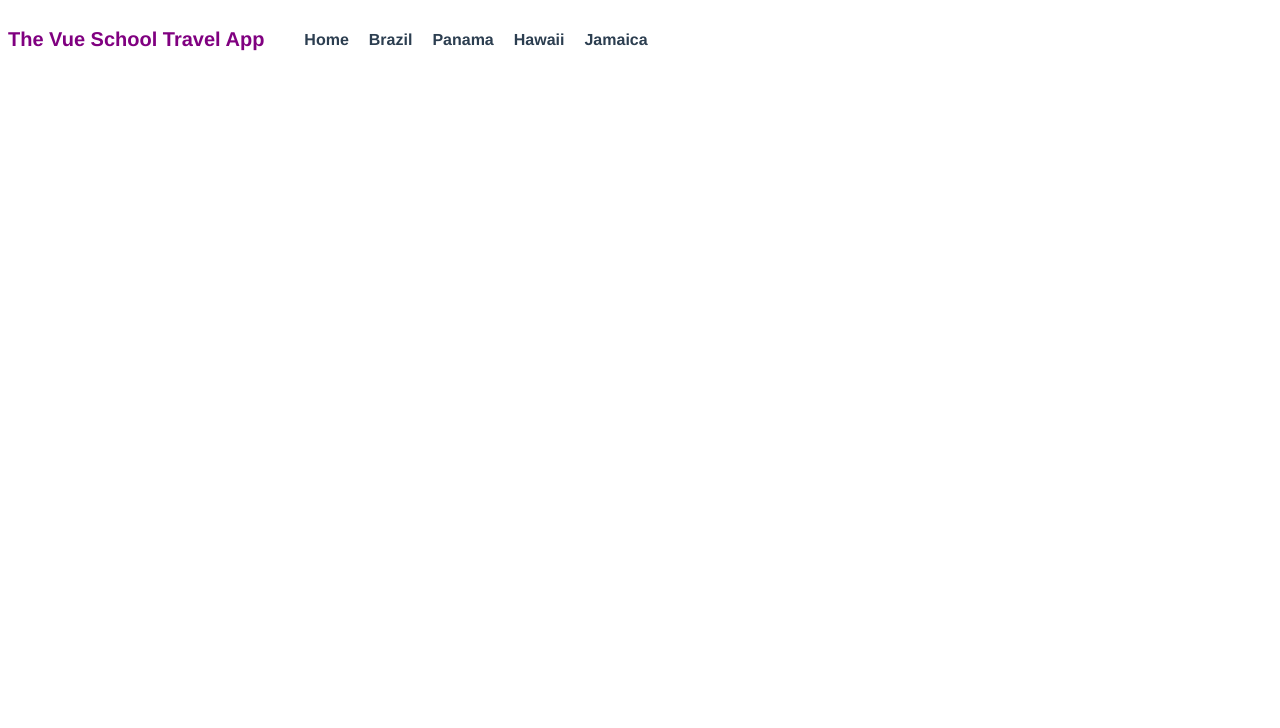
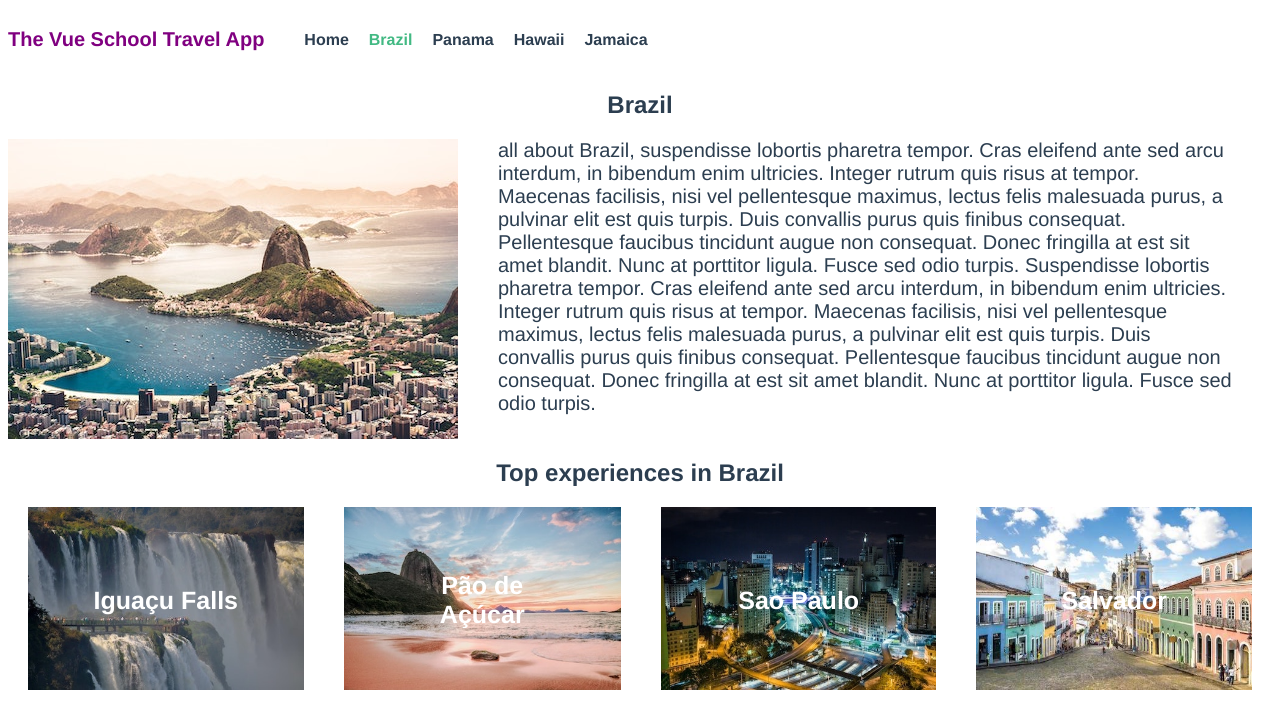
Before and after one commit to keperkjr/Vue-Travel-App, a Vue app: page /destination/brazil in a window 1280 px wide. Shown: the top 728 px of the page. Built offline with nearby package versions, Linux system fonts and the light colour scheme.

Commit message:
Added destination experiences to the destinations page - App completed

```diff
--- a/src/router/index.js
+++ b/src/router/index.js
@@ -21,10 +21,18 @@
       import(/* webpackChunkName: "about" */ "../views/About.vue")
   },
   {
-    path: "/details/:slug",
+    path: "/destination/:slug",
     name: "DestinationDetails",
     props: true,
-    component: () => import(/* webpackChunkName: "DestinationDetails" */ "../views/DestinationDetails")
+    component: () => import(/* webpackChunkName: "DestinationDetails" */ "../views/DestinationDetails"),
+    children: [
+      {
+        path: ":experienceSlug",
+        name: "experienceDetails",
+        props: true,
+        component: () => import(/*webpackChunkName: "ExperienceDetails"*/ "../views/ExperienceDetails")
+      }
+    ],
   },
   // {
   //   path: "/brazil",
@@ -51,7 +59,16 @@
 const router = new VueRouter({
   mode: "history",
   linkExactActiveClass: "vue-school-active-class",
-  routes
+  routes,
+  scrollBehavior: function(to, from, savedPosition) {
+      if (savedPosition) {
+        return savedPosition;
+      } else if (to.hash) {
+        return document.querySelector(to.hash).scrollIntoView({ behavior: 'smooth' });
+      } else {
+          return { x: 0, y: 0 }
+      }
+  },
 });
 
 export default router;
--- a/src/views/DestinationDetails.vue
+++ b/src/views/DestinationDetails.vue
@@ -1,13 +1,41 @@
 <template>
+    <div>
         <section class="destination">
             <h1>{{destination.name}}</h1>
             <div class="destination-details">
-            <img :src="getImgPath(destination.image)"
+                <img
+                    :src="getImgPath(destination.image)"
                     :alt="destination.name"
                 >
                 <p>{{ destination.description }}</p>
             </div>
         </section>
+
+        <section class="experiences">
+            <h2> Top experiences in {{destination.name}} </h2>
+
+            <article class="cards">
+                <div v-for="experience in destination.experiences"
+                    :key="experience.slug"
+                    class="card"
+                >
+                    <router-link :to="{
+                            name: 'experienceDetails',
+                            params: { experienceSlug: experience.slug },
+                            hash: '#experience',
+                        }"
+                    >
+                        <img :src="getImgPath(experience.image)" :alt="experience.name">
+                        <span class="card__text">
+                            {{experience.name}}
+                        </span>
+                    </router-link>
+                </div>
+            </article>
+
+            <router-view :key="$route.path" />
+        </section>
+    </div>
 </template>
 
 <script>
@@ -64,4 +92,29 @@
     font-size: 20px;
     text-align: left;
 }
+
+.cards {
+  display: flex;
+  justify-content: space-between;
+}
+
+.cards img {
+    max-height: 200px;
+}
+
+.card {
+    padding: 0 20px;
+    position: relative;
+}
+
+.card__text {
+    position: absolute;
+    top: 50%;
+    left: 50%;
+    transform: translate(-50%, -50%);
+    color: white;
+    font-size: 25px;
+    font-weight: bold;
+    text-decoration: none;
+}
 </style>
--- /dev/null
+++ b/src/views/ExperienceDetails.vue
@@ -0,0 +1,67 @@
+<template>
+    <section>
+        <h1>Experiences</h1>
+        <h2>{{experience.name}}</h2>
+        <div class="experience-details">
+            <img
+                :src="getImgPath(experience.image)"
+                :alt="experience.name"
+            >
+            <p id="experience">{{experience.description}}</p>
+        </div>
+    </section>
+</template>
+
+<script>
+import store from "@/store.js"
+
+export default {
+    props: {
+        slug: {
+            type: String,
+            required: true,
+        },
+        experienceSlug: {
+            type: String,
+            required: true,
+        }
+    },
+    computed: {
+        destination() {
+            return store.destinations.find(
+                destination => destination.slug == this.slug
+            );
+        },
+        experience() {
+            return this.destination.experiences.find(
+                experience => experience.slug == this.experienceSlug
+            )
+        }
+    },
+    methods: {
+        getImgPath(image) {
+            let path = require(`@/assets/${image}`);
+            return path;
+        }
+    }
+}
+</script>
+
+<style scoped>
+img {
+  max-width: 600px;
+  height: auto;
+  width: 100%;
+  max-height: 400px;
+}
+.experience-details {
+  display: flex;
+  justify-content: space-between;
+  padding: 40px 0;
+}
+p {
+  margin: 0 40px;
+  font-size: 20px;
+  text-align: left;
+}
+</style>
```
Also changed, not shown: src/components/TheNavigation.vue (+3 -9 lines). Lines whose indentation alone changed are shown as unchanged.
